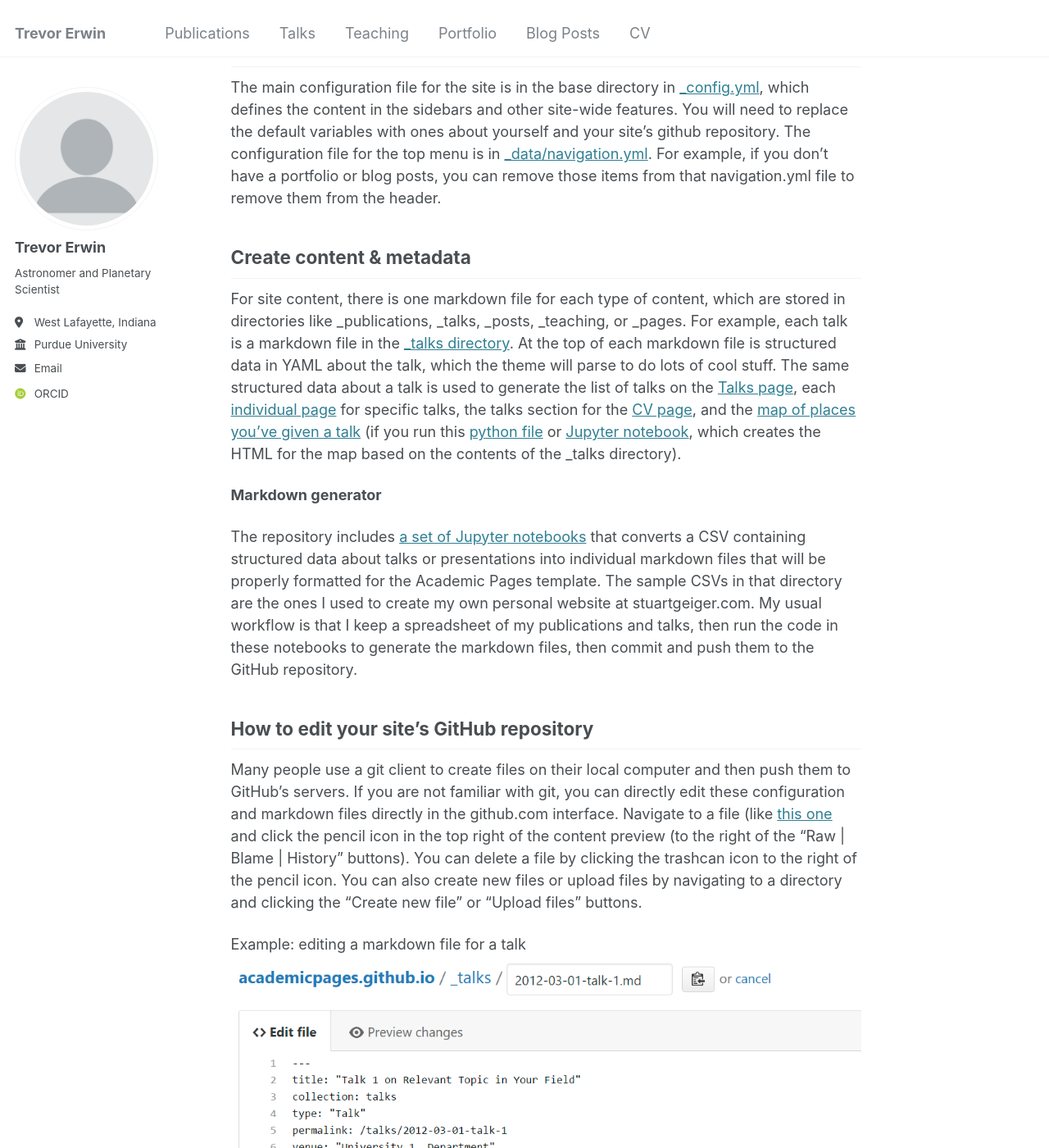
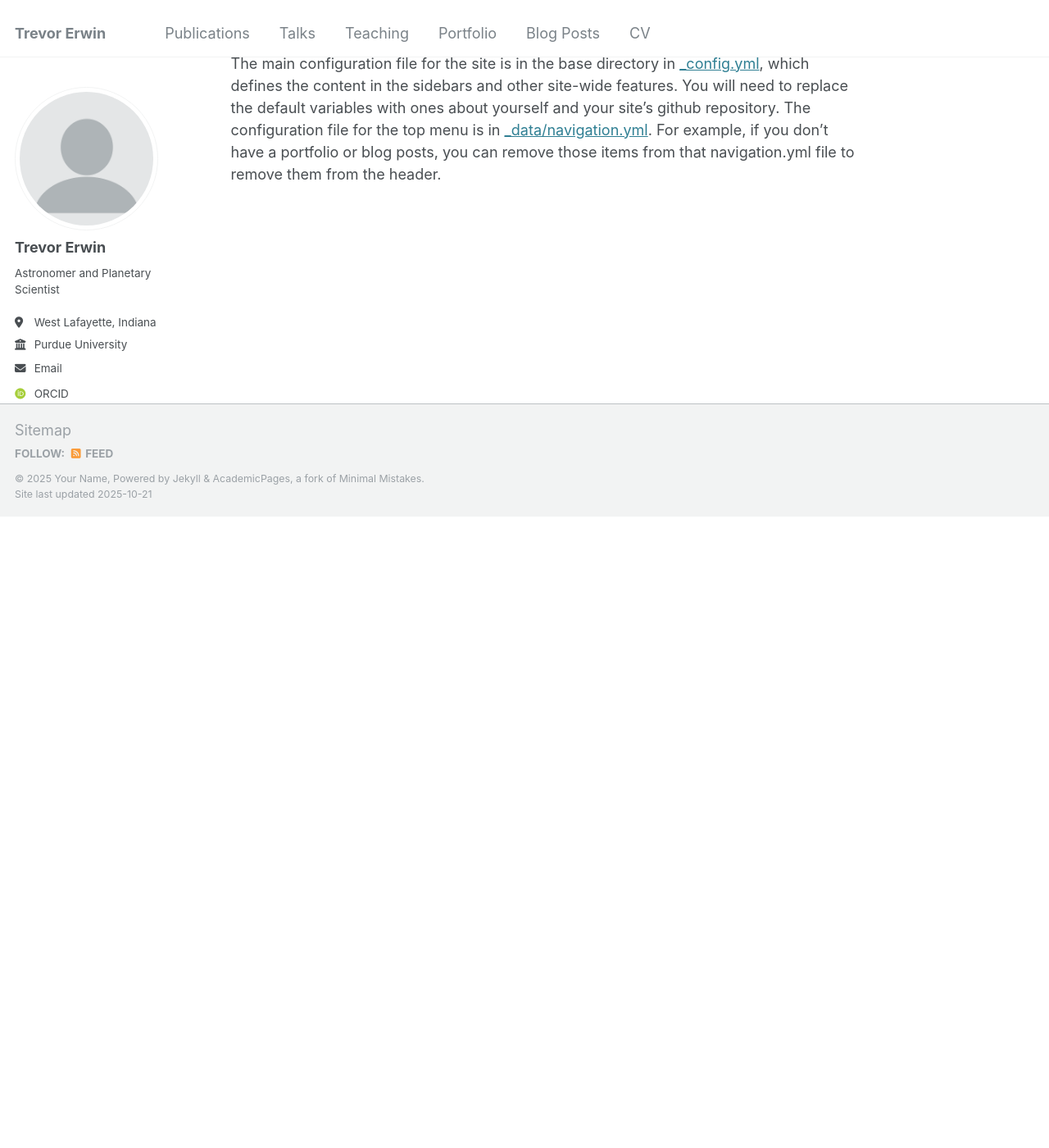
Before and after one commit to TrevorPErwin/TrevorPErwin.github.io, a Jekyll site: the page built from _pages/about.md, in a window 1280 px wide and 1400 px high, scrolled down 1364 px. Shown: the whole window at 82% size. Built offline with Jekyll 4.4.1, drawn with Linux system fonts in a browser that asks for light colours; some web fonts are replaced; after the commit the page ends 1994 px from its top, so only the background shows below that; some of the changed text lies outside the part shown.

Commit message:
Simplify about.md by removing outdated sections
Removed sections on content creation, markdown generation, and editing the GitHub repository.

```diff
--- a/_pages/about.md
+++ b/_pages/about.md
@@ -25,25 +25,5 @@ Atmospheric Physics
 1. Check status by going to the repository settings, in the "GitHub pages" section
 
 Teaching and Outreach
-------
+======
 The main configuration file for the site is in the base directory in [_config.yml](https://github.com/academicpages/academicpages.github.io/blob/master/_config.yml), which defines the content in the sidebars and other site-wide features. You will need to replace the default variables with ones about yourself and your site's github repository. The configuration file for the top menu is in [_data/navigation.yml](https://github.com/academicpages/academicpages.github.io/blob/master/_data/navigation.yml). For example, if you don't have a portfolio or blog posts, you can remove those items from that navigation.yml file to remove them from the header.
-
-Create content & metadata
-------
-For site content, there is one markdown file for each type of content, which are stored in directories like _publications, _talks, _posts, _teaching, or _pages. For example, each talk is a markdown file in the [_talks directory](https://github.com/academicpages/academicpages.github.io/tree/master/_talks). At the top of each markdown file is structured data in YAML about the talk, which the theme will parse to do lots of cool stuff. The same structured data about a talk is used to generate the list of talks on the [Talks page](https://academicpages.github.io/talks), each [individual page](https://academicpages.github.io/talks/2012-03-01-talk-1) for specific talks, the talks section for the [CV page](https://academicpages.github.io/cv), and the [map of places you've given a talk](https://academicpages.github.io/talkmap.html) (if you run this [python file](https://github.com/academicpages/academicpages.github.io/blob/master/talkmap.py) or [Jupyter notebook](https://github.com/academicpages/academicpages.github.io/blob/master/talkmap.ipynb), which creates the HTML for the map based on the contents of the _talks directory).
-
-**Markdown generator**
-
-The repository includes [a set of Jupyter notebooks](https://github.com/academicpages/academicpages.github.io/tree/master/markdown_generator
-) that converts a CSV containing structured data about talks or presentations into individual markdown files that will be properly formatted for the Academic Pages template. The sample CSVs in that directory are the ones I used to create my own personal website at stuartgeiger.com. My usual workflow is that I keep a spreadsheet of my publications and talks, then run the code in these notebooks to generate the markdown files, then commit and push them to the GitHub repository.
-
-How to edit your site's GitHub repository
-------
-Many people use a git client to create files on their local computer and then push them to GitHub's servers. If you are not familiar with git, you can directly edit these configuration and markdown files directly in the github.com interface. Navigate to a file (like [this one](https://github.com/academicpages/academicpages.github.io/blob/master/_talks/2012-03-01-talk-1.md) and click the pencil icon in the top right of the content preview (to the right of the "Raw | Blame | History" buttons). You can delete a file by clicking the trashcan icon to the right of the pencil icon. You can also create new files or upload files by navigating to a directory and clicking the "Create new file" or "Upload files" buttons.
-
-Example: editing a markdown file for a talk
-![Editing a markdown file for a talk](/images/editing-talk.png)
-
-For more info
-------
-More info about configuring Academic Pages can be found in [the guide](https://academicpages.github.io/markdown/), the [growing wiki](https://github.com/academicpages/academicpages.github.io/wiki), and you can always [ask a question on GitHub](https://github.com/academicpages/academicpages.github.io/discussions). The [guides for the Minimal Mistakes theme](https://mmistakes.github.io/minimal-mistakes/docs/configuration/) (which this theme was forked from) might also be helpful.
```
